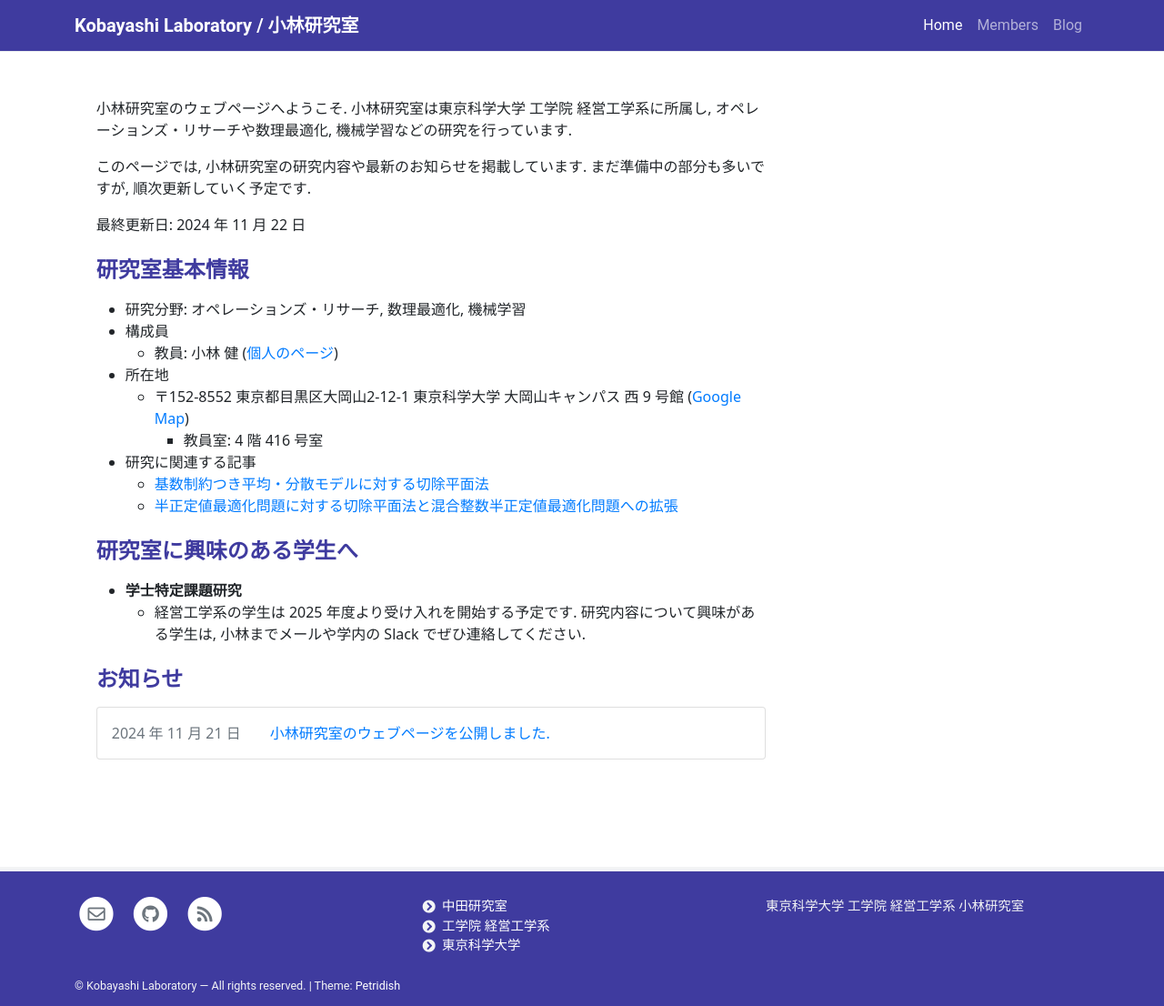
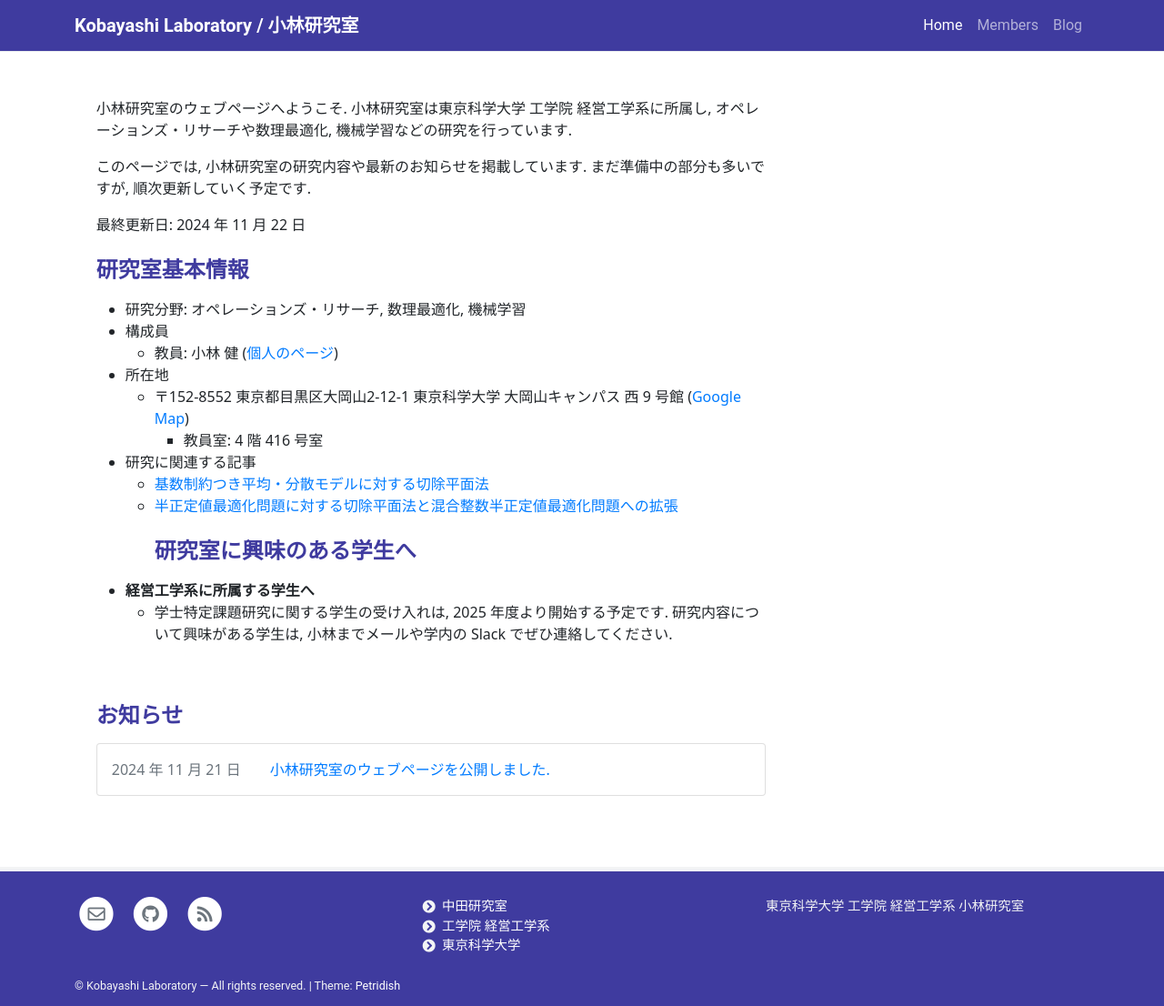
Before and after one commit to isct-koba-lab/isct-koba-lab.github.io, a Jekyll site: the page built from pages/home.md, in a window 1280 px wide. Shown: the whole page at 91% size. Built offline with Jekyll 4.4.1, drawn with Linux system fonts in a browser that asks for light colours.

Commit message:
home update

```diff
--- a/pages/home.md
+++ b/pages/home.md
@@ -11,10 +11,8 @@
 
 このページでは, 小林研究室の研究内容や最新のお知らせを掲載しています. まだ準備中の部分も多いですが, 順次更新していく予定です.
 
-
 最終更新日: {{ site.time | date: "%Y 年 %m 月 %d 日" }}
-
-
+<br>
 ## 研究室基本情報
 - 研究分野: オペレーションズ・リサーチ, 数理最適化, 機械学習
 - 構成員
@@ -25,17 +23,13 @@
 - 研究に関連する記事
     - [基数制約つき平均・分散モデルに対する切除平面法](https://orsj.org/wp-content/corsj/or67-7/or67_7_360.pdf)
     - [半正定値最適化問題に対する切除平面法と混合整数半正定値最適化問題への拡張](https://orsj.org/wp-content/corsj/or65-12/or65_12_656.pdf)
-
-
-
-
+<br>
 ## 研究室に興味のある学生へ
 
-- **学士特定課題研究**
-  - 経営工学系の学生は 2025 年度より受け入れを開始する予定です. 研究内容について興味がある学生は, 小林までメールや学内の Slack でぜひ連絡してください.
+- **経営工学系に所属する学生へ**
+  - 学士特定課題研究に関する学生の受け入れは, 2025 年度より開始する予定です. 研究内容について興味がある学生は, 小林までメールや学内の Slack でぜひ連絡してください.
 
-
-
+<br>
 ## お知らせ
 
 {% for item in site.posts limit:site.posts_on_home %}
```
